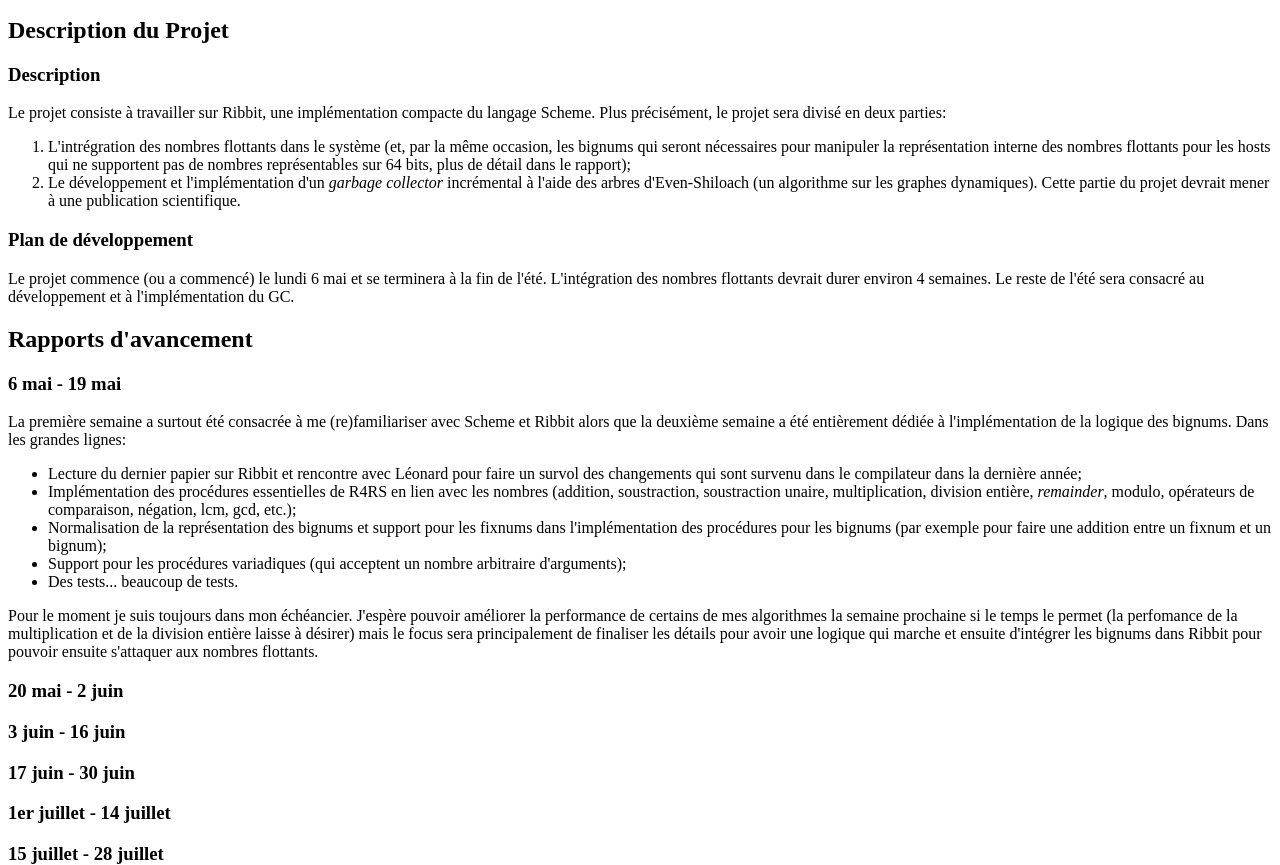
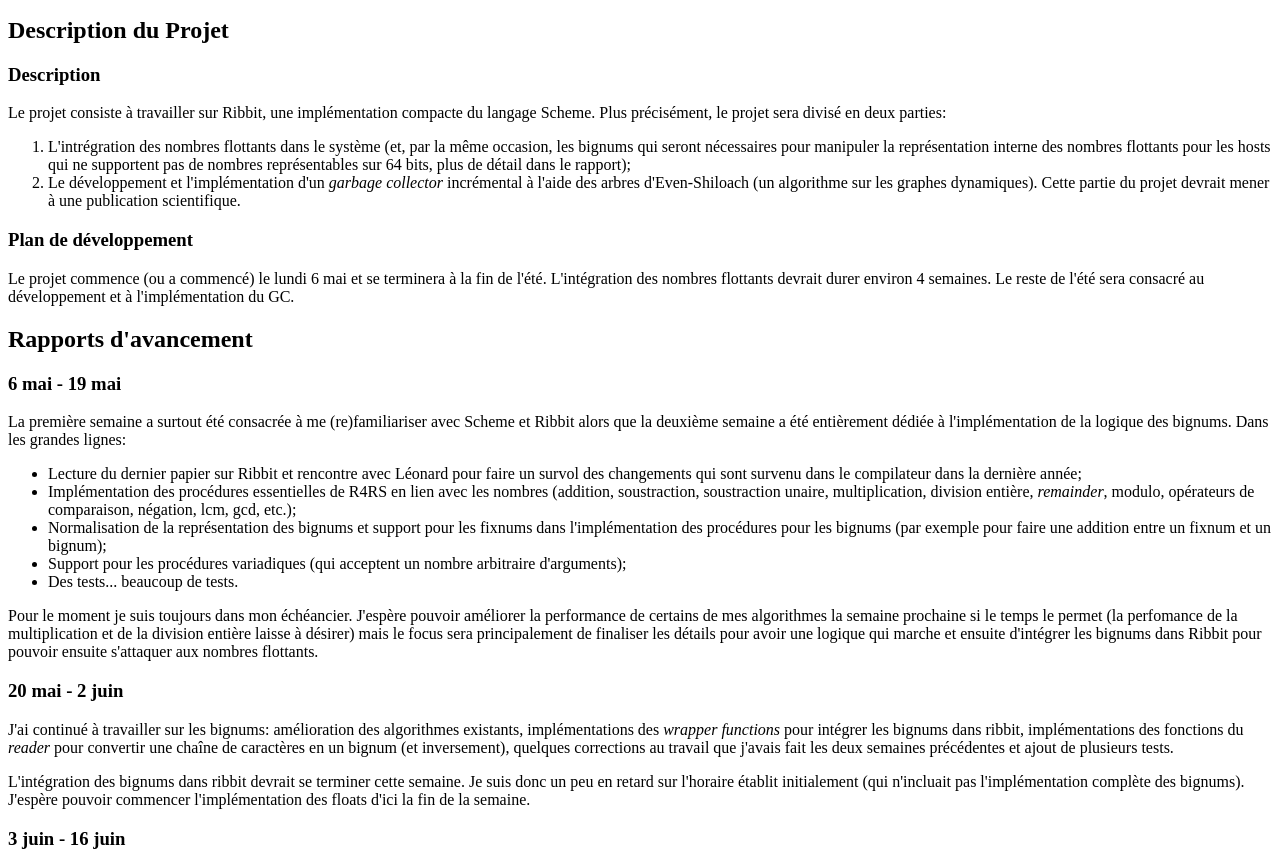
Before and after one commit to l4haie/l4haie.github.io, a plain HTML site: page index.html in a window 1280 px wide. Shown: the part 98-963 px from the top of the page. Drawn offline with Linux system fonts and the light colour scheme.

Commit message:
schedule update

```diff
--- a/index.html
+++ b/index.html
@@ -81,7 +81,17 @@
 
     <h3>20 mai - 2 juin</h3>
     <p>
-
+      J'ai continué à travailler sur les bignums: amélioration des algorithmes existants,
+      implémentations des <i>wrapper functions</i> pour intégrer les bignums dans ribbit,
+      implémentations des fonctions du <i>reader</i> pour convertir une chaîne de caractères
+      en un bignum (et inversement), quelques corrections au travail que j'avais fait les deux
+      semaines précédentes et ajout de plusieurs tests.
+    </p>
+    <p>
+      L'intégration des bignums dans ribbit devrait se terminer cette semaine. Je suis donc
+      un peu en retard sur l'horaire établit initialement (qui n'incluait pas l'implémentation
+      complète des bignums). J'espère pouvoir commencer l'implémentation des floats d'ici
+      la fin de la semaine.
     </p>
 
     <h3>3 juin - 16 juin</h3>
```
